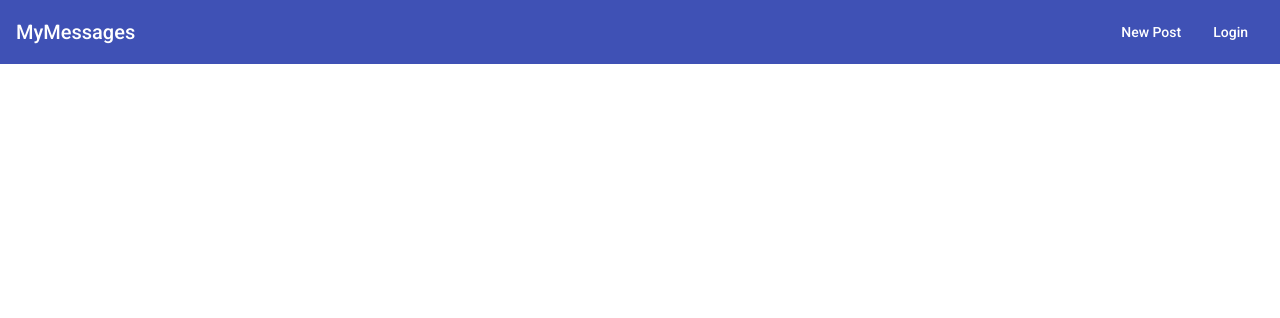
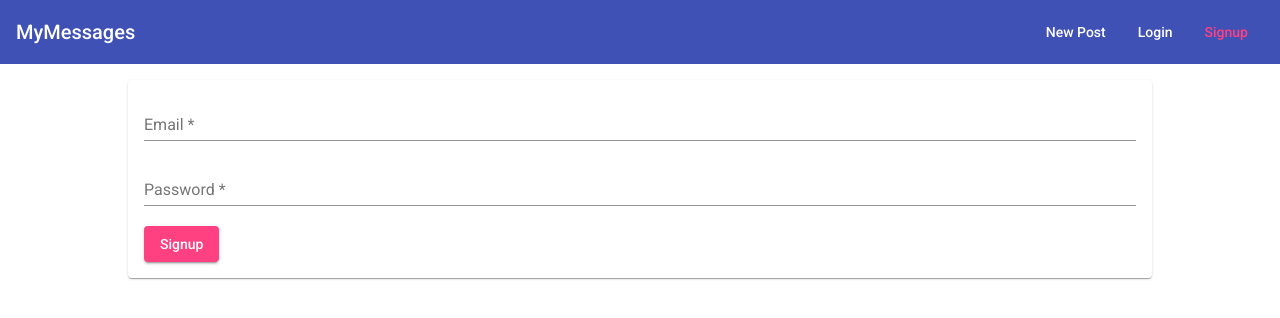
Before and after one commit to sumitsangale/mean-stack, an Angular app: page /signup in a window 1280 px wide. Before the commit this address led to /. Shown: the top 318 px of the page. Built offline with nearby package versions, Linux system fonts and the light colour scheme.

Commit message:
create signup templete

```diff
--- a/src/app/app-routing.module.ts
+++ b/src/app/app-routing.module.ts
@@ -4,12 +4,14 @@
 import { PostListComponent } from "./posts/post-list/post-list.component";
 import { PostCreateComponent } from "./posts/post-create/post-create.component";
 import { loginComponent } from "./auth/login/login.component";
+import { SignupComponent } from "./auth/signup/signup.component";
 
 const routes: Routes = [
   { path: '', component: PostListComponent },
   { path: 'create', component: PostCreateComponent },
   { path: 'edit/:postId', component: PostCreateComponent },
   { path: 'login', component: loginComponent },
+  { path: 'signup', component: SignupComponent },
 ];
 
 @NgModule({
--- a/src/app/app.module.ts
+++ b/src/app/app.module.ts
@@ -17,6 +17,7 @@
 import { PostListComponent } from "./posts/post-list/post-list.component";
 import { AppRoutingModule } from "./app-routing.module";
 import { loginComponent } from "./auth/login/login.component";
+import { SignupComponent } from "./auth/signup/signup.component";
 
 @NgModule({
   declarations: [
@@ -24,7 +25,8 @@
     PostCreateComponent,
     HeaderComponent,
     PostListComponent,
-    loginComponent
+    loginComponent,
+    SignupComponent
   ],
   imports: [
     BrowserModule,
--- /dev/null
+++ b/src/app/auth/signup/signup.component.css
@@ -0,0 +1,7 @@
+mat-form-field{
+  width: 100%;
+}
+
+mat-spinner {
+  margin: auto;
+}
--- /dev/null
+++ b/src/app/auth/signup/signup.component.html
@@ -0,0 +1,25 @@
+<mat-card>
+    <mat-spinner *ngIf="isLoading"></mat-spinner>
+    <form (submit)="onSignup(signupForm)" *ngIf="!isLoading" #signupForm="ngForm">
+      <mat-form-field>
+        <input
+          matInput
+          type="text"
+          name="email"
+          ngModel
+          required
+          email
+          placeholder="Email"
+          #emailInput = 'ngModel'>
+        <mat-error *ngIf="emailInput.invalid">Please enter a valid Email.</mat-error>
+      </mat-form-field>
+      <mat-form-field>
+        <input matInput type="password" name="password" ngModel required placeholder="Password" #passwordInput="ngModel">
+        <mat-error *ngIf="passwordInput.invalid">Please enter a valid Password.</mat-error>
+      </mat-form-field>
+      <button
+        mat-raised-button
+        color="accent"
+        type="submit">Signup</button>
+    </form>
+  </mat-card>
--- /dev/null
+++ b/src/app/auth/signup/signup.component.ts
@@ -0,0 +1,15 @@
+import { Component } from "@angular/core";
+import { NgForm } from "@angular/forms";
+
+@Component({
+    templateUrl: './signup.component.html',
+    styleUrls: ['./signup.component.css']
+})
+export class SignupComponent {
+
+    isLoading = false;
+
+    onSignup(form: NgForm){
+        console.log(form.value)
+    }
+}
--- a/src/app/header/header.component.html
+++ b/src/app/header/header.component.html
@@ -10,5 +10,8 @@
     <li>
       <a mat-button routerLink="/login" routerLinkActive="mat-accent">Login</a>
     </li>
+    <li>
+      <a mat-button routerLink="/signup" routerLinkActive="mat-accent">Signup</a>
+    </li>
   </ul>
 </mat-toolbar>
```
